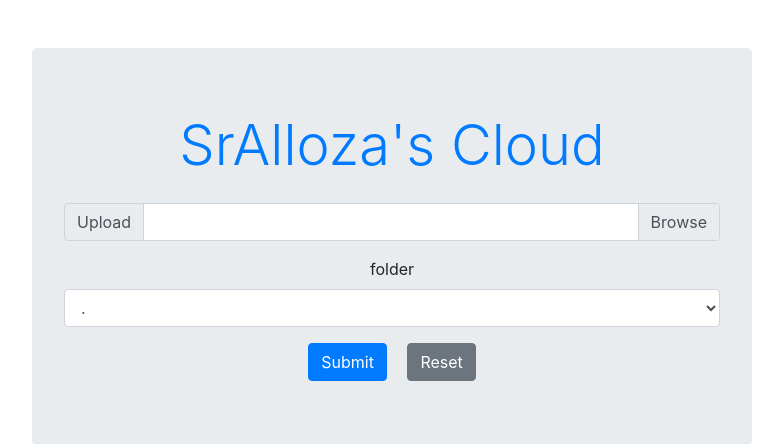
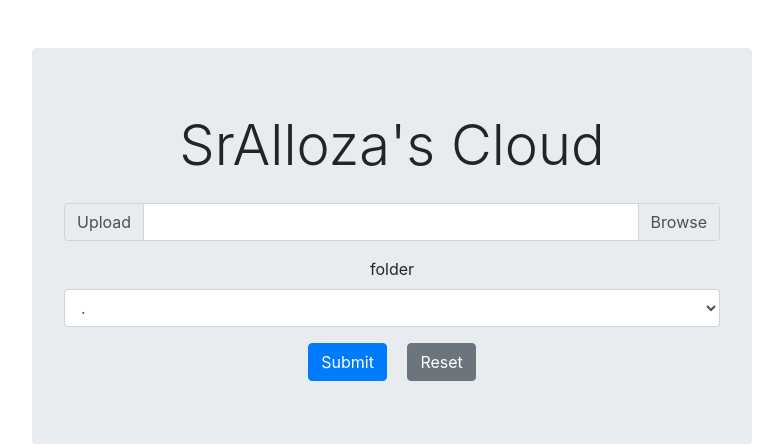
Before and after one commit to sralloza/cloud, a Flask app: page / in a window 1280 px wide. Shown: the top 444 px of the page, without its empty margins (248-1031 px from the left). Run offline with Flask 2, Linux system fonts and the light colour scheme; some libraries are stand-ins or nearby versions.

Commit message:
Remove hyper link in cloud's title
Fixes #11

```diff
--- a/app/base/templates/index.html
+++ b/app/base/templates/index.html
@@ -2,9 +2,7 @@
 {% block page_content %}
 <div class="container h-100 d-flex">
     <div class="jumbotron col-sm-8 text-center mt-5 mb-1 mx-auto">
-        <a href="/">
-            <h5 id="title" class="display-4 mb-4">SrAlloza's Cloud</h5>
-        </a>
+        <h5 id="title" class="display-4 mb-4">SrAlloza's Cloud</h5>
         <form action="/upload" method="POST" enctype="multipart/form-data">
             <!-- <div class="form-group"><label class="control-label" for="files">Files</label>
                 <input class="form-control-file" id="files" multiple name="files" type="file">
```
